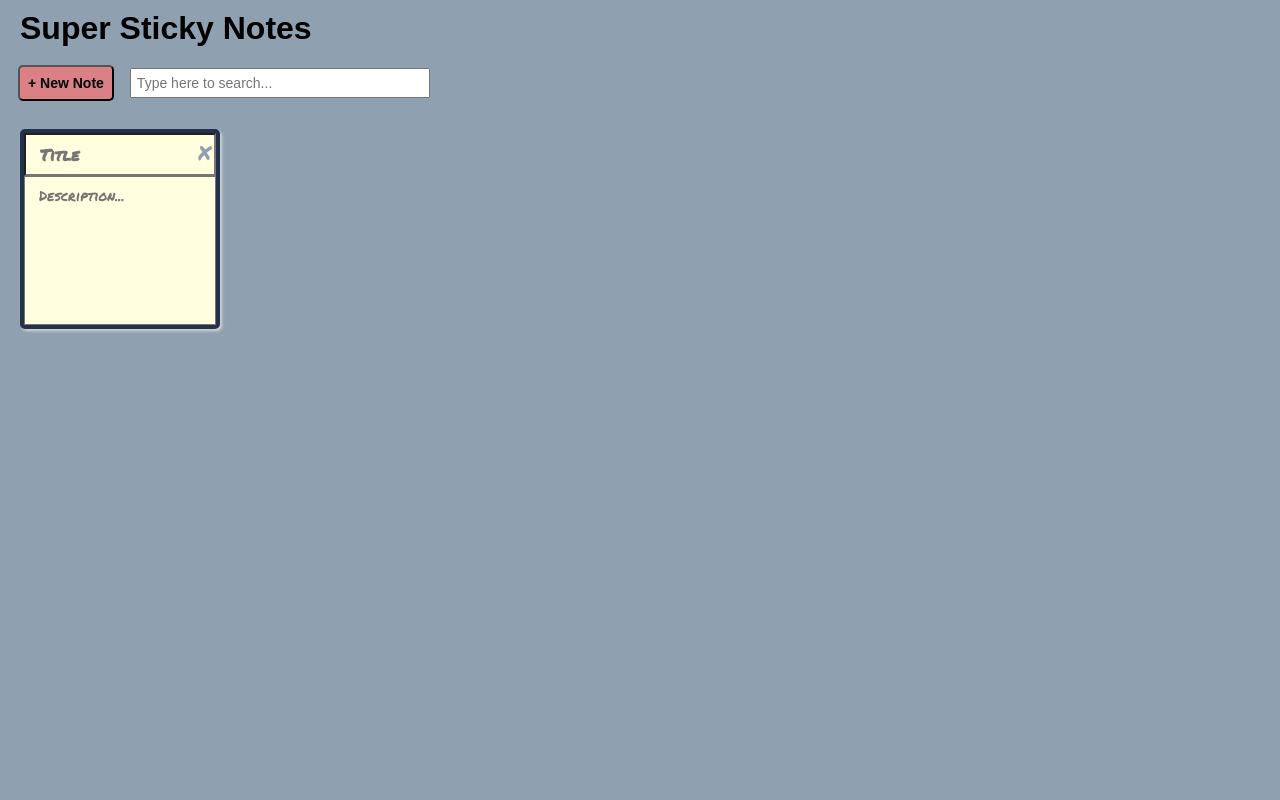
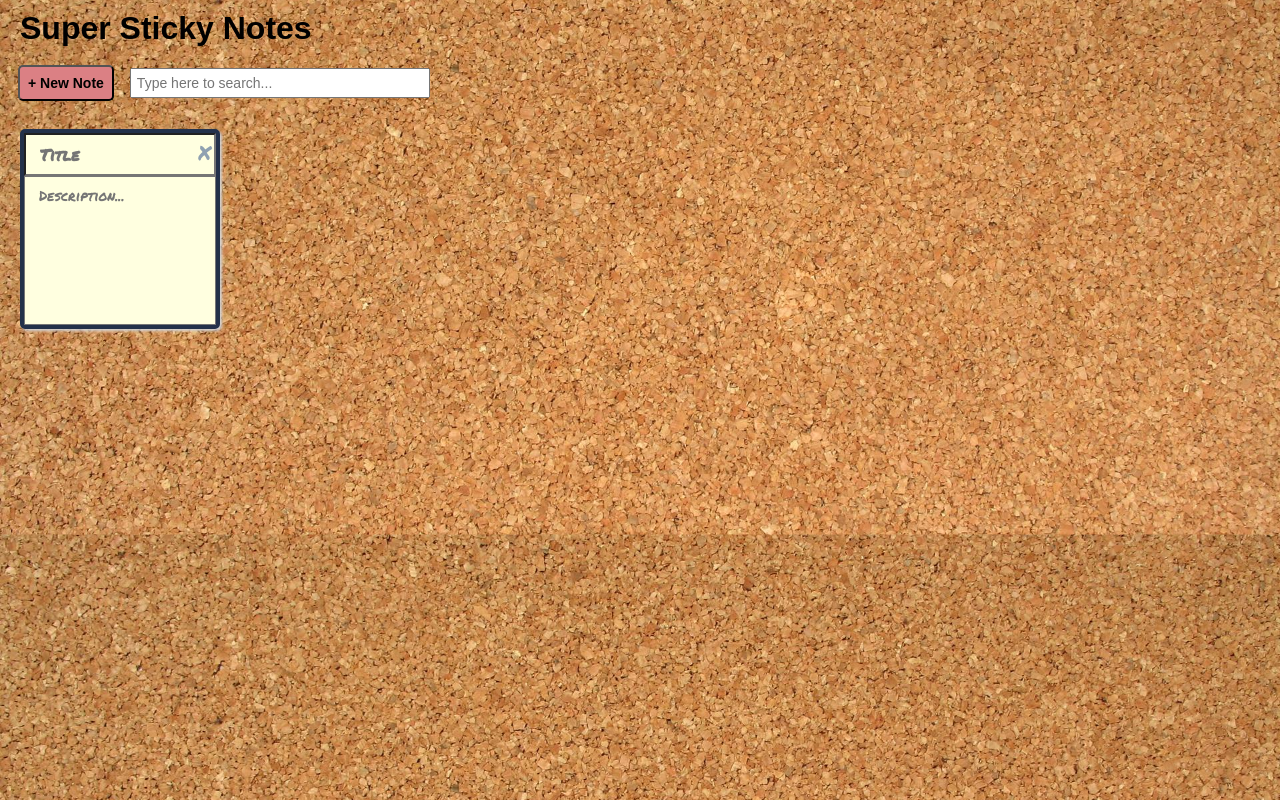
Before and after one commit to Katie-Siegel/sticky-notes, a React (Create React App) app: page / in a window 1280 px wide. Built offline with nearby package versions, Linux system fonts and the light colour scheme.

Commit message:
Updated background to cork board

```diff
--- a/src/index.css
+++ b/src/index.css
@@ -3,7 +3,9 @@
 }
 
 body {
-  background-color: #8fa1b1;
+  background: url("img/cork-board-background.jpg") repeat;
+  background-position: center;
+  background-size: cover;
   margin: 0;
   padding: 0;
   -webkit-font-smoothing: antialiased;
@@ -81,11 +83,13 @@ textarea {
 .note__title {
   font-size: 16px;
   font-weight: bold;
+  cursor: grab;
 }
 
 .note__description {
   flex-grow: 1;
   font-size: 14px;
+  cursor: grab;
 }
 
 .note__delete {
```
Also changed, not shown: src/img/cork-board-background.jpg (added).
